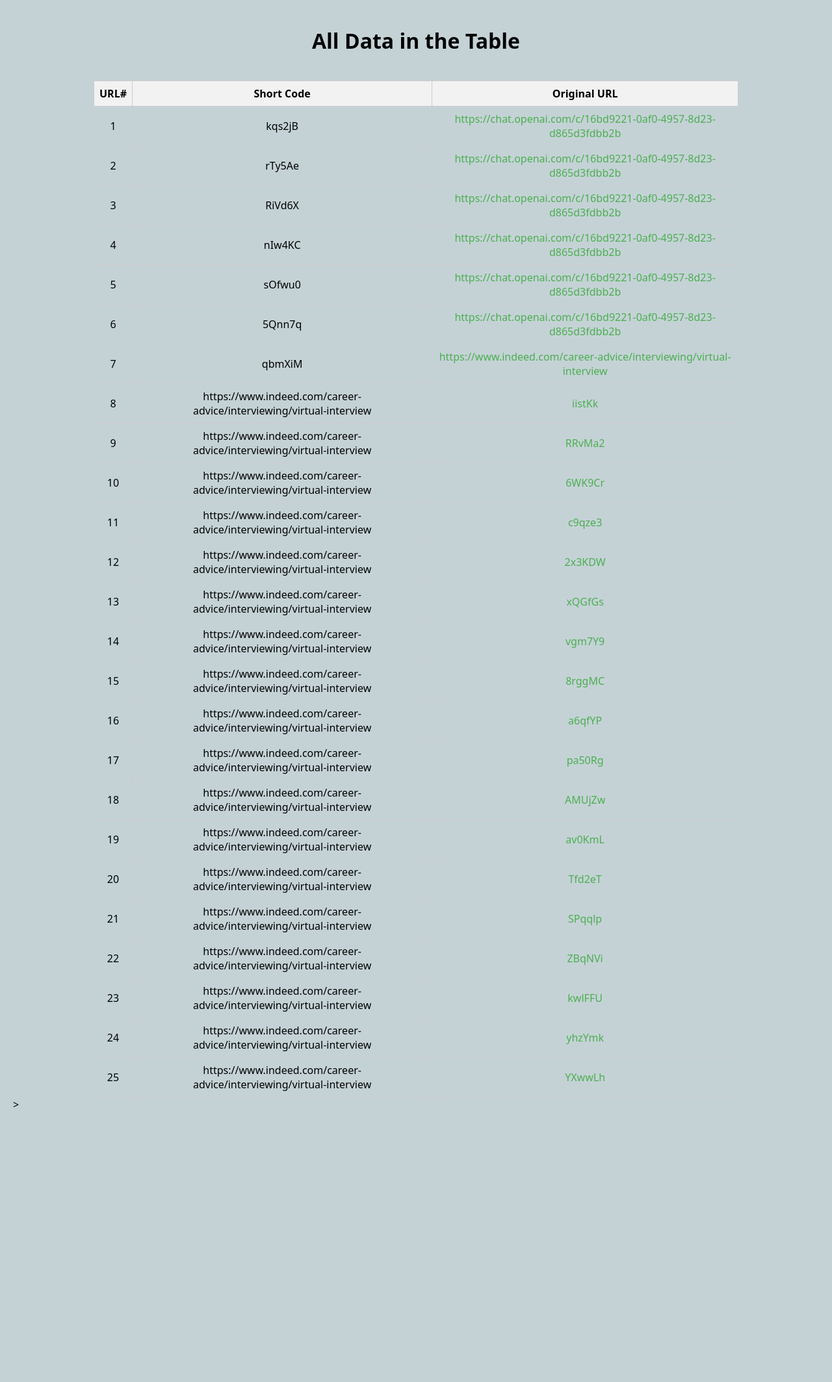
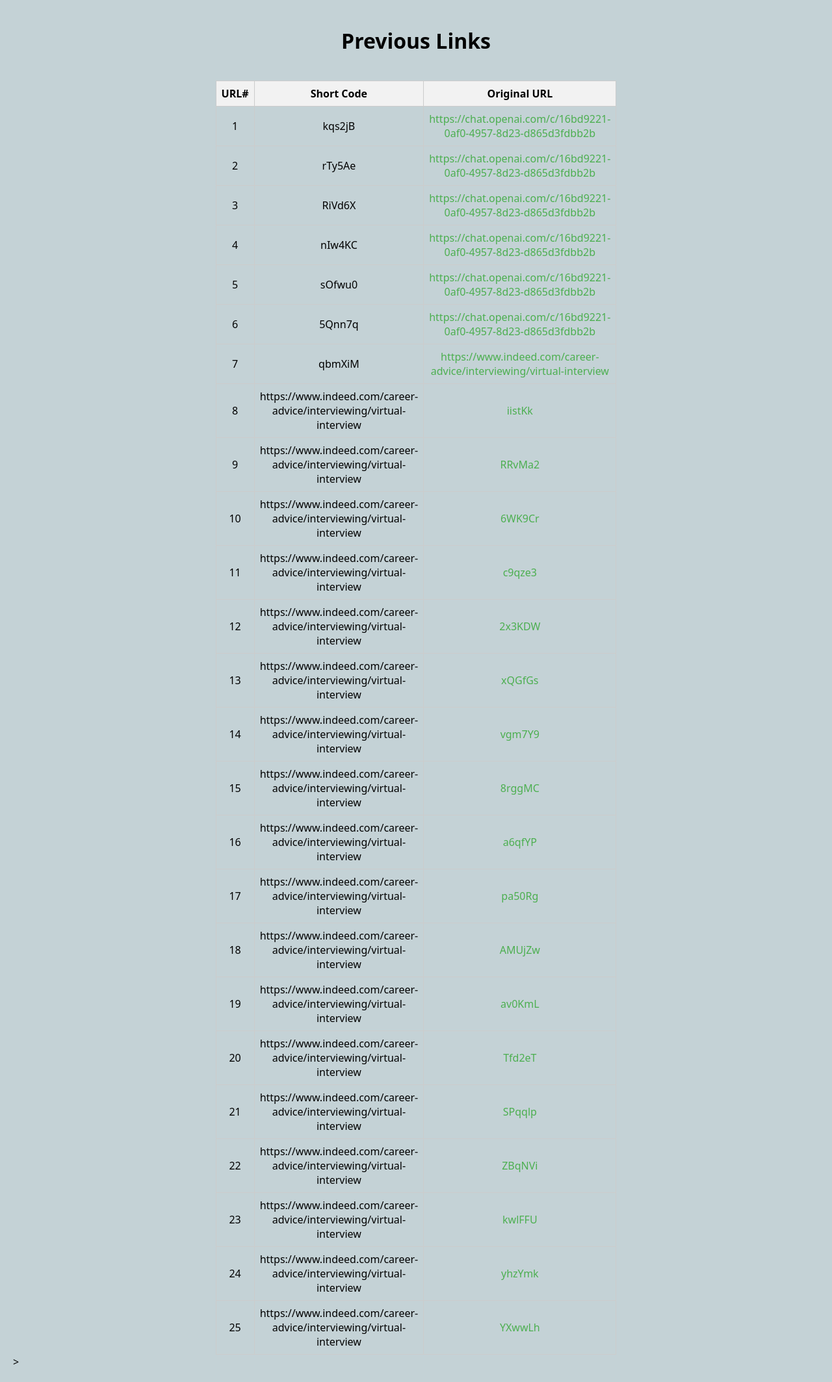
Before and after one commit to Lindokuhle-git/URL-Shortner-with-Flask, a Flask app: page /old_links in a window 1280 px wide. Shown: the whole page at 65% size. Before the commit the page ends 1704 px from the top, so only its background shows below. Run offline with Flask 3, Linux system fonts and the light colour scheme; data comes from the database, SQL or seed files in the repository.

Commit message:
changed a few styles and wordings

```diff
--- a/static/styles.css
+++ b/static/styles.css
@@ -67,7 +67,7 @@ a:hover {
 }
 
 table {
-    width: 80%;
+    width: 0%;
     margin: 0 auto;
     border-collapse: collapse;
     border: 1px solid #ccc;
--- a/templates/old_links.html
+++ b/templates/old_links.html
@@ -1,12 +1,12 @@
 <!DOCTYPE html>
 <html>
 <head>
-    <title>All Data in the Table</title>
+    <title>View History Links</title>
 
     <link rel="stylesheet" href="{{ url_for('static', filename='styles.css') }}" />
 </head>
 <body>
-    <h1>All Data in the Table</h1>
+    <h1>Previous Links</h1>
     <table>
         <tr>
             <th>URL#</th>
```
